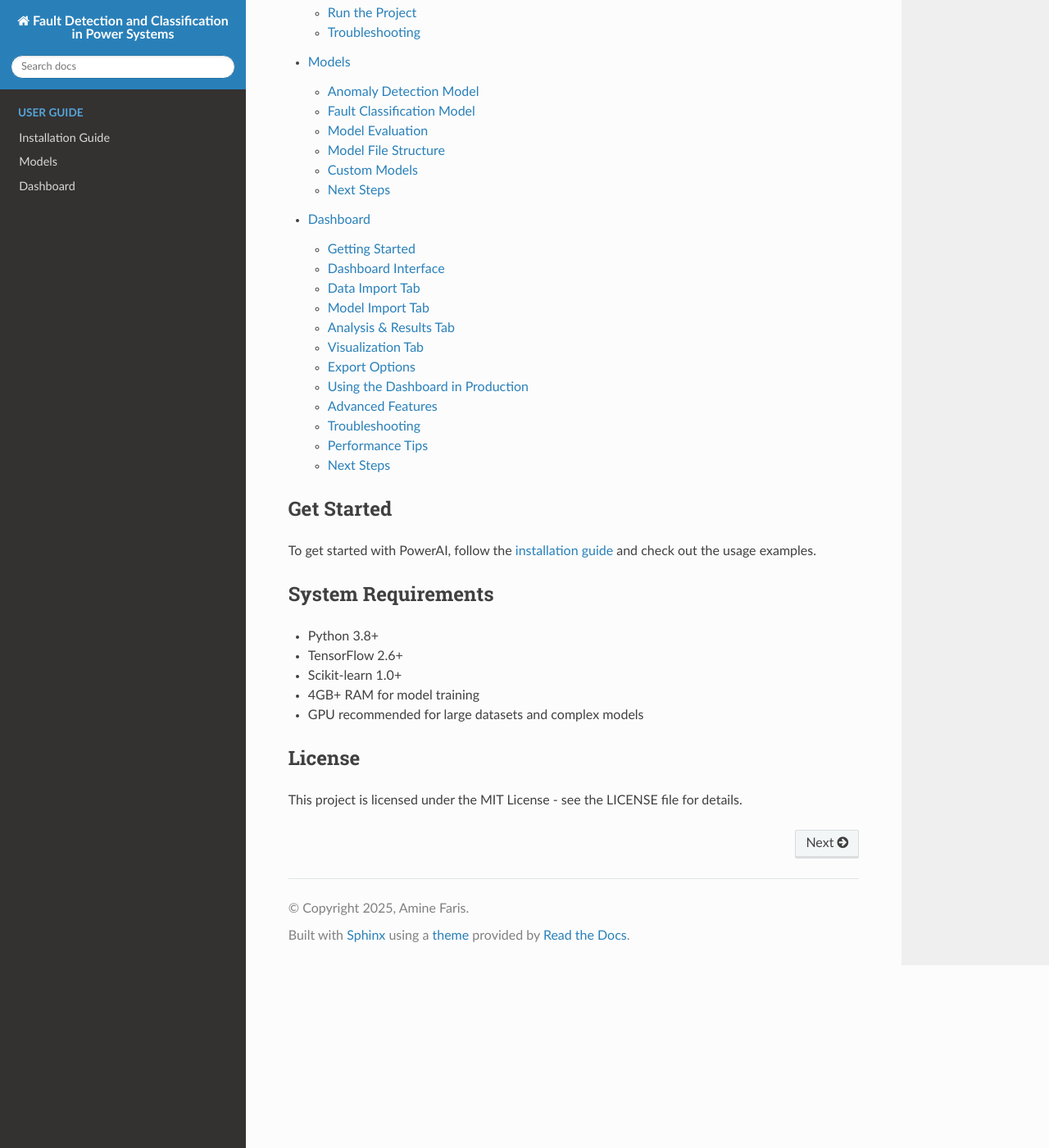
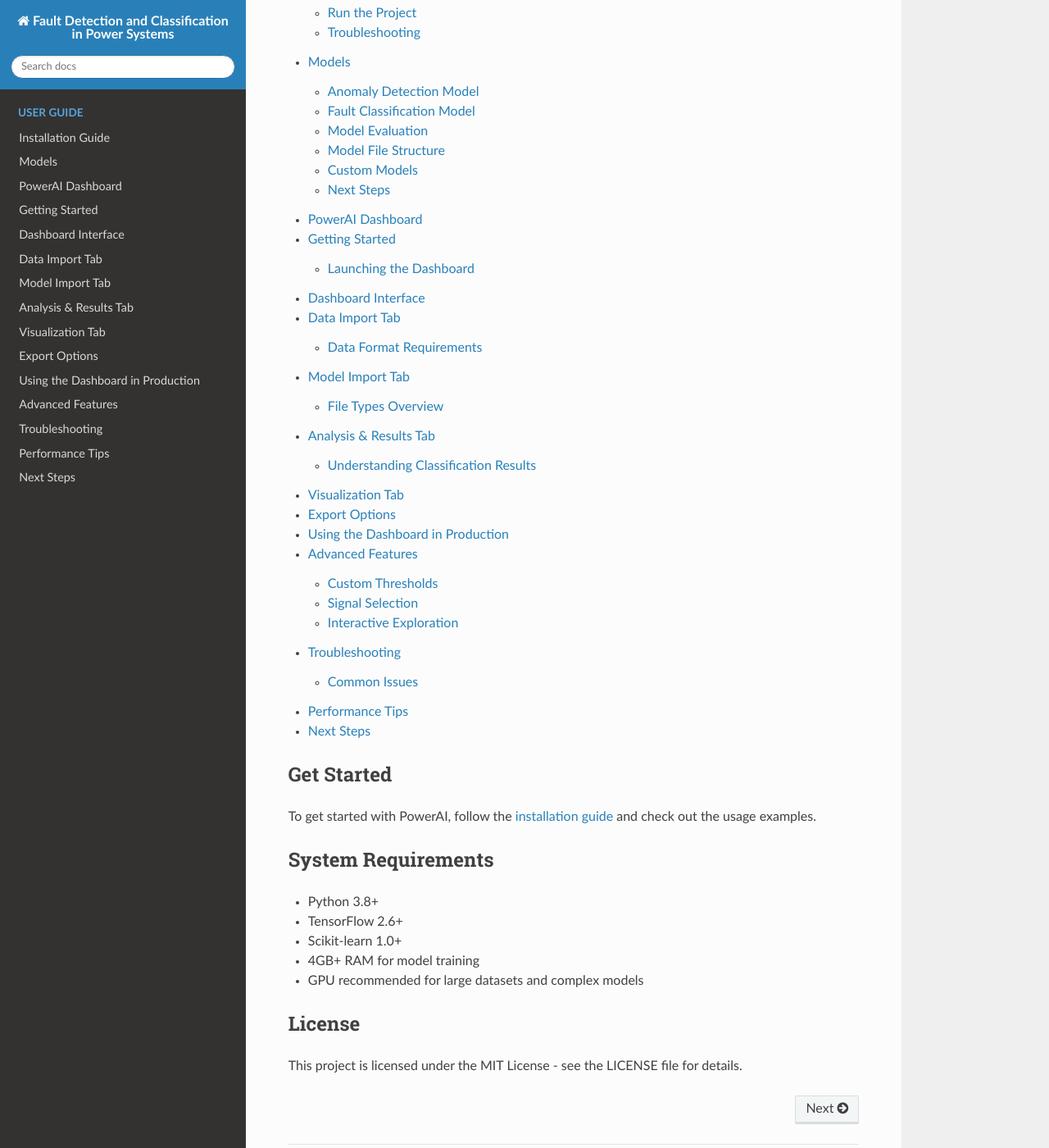
Before and after one commit to Amine-te/Fault-Detection-and-Classification-in-Power-Systems, a Sphinx documentation site: the page built from docs/source/index.rst, in a window 1280 px wide and 1400 px high, scrolled down 684 px. Shown: the whole window at 82% size. Built offline with Sphinx 7.4.7 and the Read the Docs theme 3.1.0, drawn with Linux system fonts in a browser that asks for light colours; pages that are not in the unit, such as notebooks, are missing from menus.

Commit message:
update dashboard.rst

```diff
--- a/docs/source/dashboard.rst
+++ b/docs/source/dashboard.rst
@@ -1,6 +1,5 @@
-==========
-Dashboard
-==========
+PowerAI Dashboard
+=================
 
 PowerAI includes an interactive Streamlit-based dashboard for visualizing power system data, detecting anomalies, and classifying faults. This document provides a comprehensive guide to using the dashboard effectively.
 
@@ -14,31 +13,33 @@
 ===============
 
 Launching the Dashboard
-------------------------
+-----------------------
 
-To launch the PowerAI dashboard:
-
-**Using the CLI:**
+To launch the PowerAI dashboard, run the following command in your terminal:
 
 .. code-block:: bash
 
-   powerai dashboard
+   python app.py
 
-**Or with Python:**
+Alternatively, you can use:
 
 .. code-block:: bash
 
-   python -m powerai.dashboard
+   streamlit run app.py
 
 The dashboard will start and be accessible at http://localhost:8501 in your web browser.
 
 **Command-line Options:**
 
+You can customize the dashboard launch by passing arguments when running the script, for example:
+
 .. code-block:: bash
 
-   powerai dashboard --port 8502       # Use a different port
-   powerai dashboard --theme dark      # Use dark theme
-   powerai dashboard --wide            # Use wide mode layout
+   python app.py -- --port 8502       # Use a different port
+   python app.py -- --theme dark      # Use dark theme
+   python app.py -- --wide            # Use wide mode layout
+
+(If your app supports CLI arguments, otherwise set these options inside the app.py as needed.)
 
 Dashboard Interface
 ===================
@@ -68,8 +69,8 @@
 - **View Data Preview**: Sample of the uploaded data
 - **Visualize Signals**: Interactive plots of voltage and current signals
 
-**Data Format Requirements**
-----------------------------
+Data Format Requirements
+------------------------
 
 Your CSV file should follow this format:
 
@@ -113,8 +114,8 @@
 
 - **Run Analysis**: Process data with the loaded models
 
-**File Types Overview**
------------------------
+File Types Overview
+-------------------
 
 .. list-table::
    :header-rows: 1
@@ -165,8 +166,8 @@
 - **Anomaly Timeline**:
   - Timeline visualization of all detected anomalies
 
-**Understanding Classification Results**
-----------------------------------------
+Understanding Classification Results
+------------------------------------
 
 The fault classification results include:
 
@@ -224,16 +225,16 @@
 Advanced Features
 =================
 
-**Custom Thresholds**
----------------------
+Custom Thresholds
+-----------------
 
 Fine-tune anomaly detection by adjusting the threshold percentile:
 
 - Higher values (e.g., 99th percentile): Fewer anomalies, higher confidence
 - Lower values (e.g., 90th percentile): More sensitive detection, potential false positives
 
-**Signal Selection**
---------------------
+Signal Selection
+----------------
 
 Select specific signals to focus your analysis:
 
@@ -241,8 +242,8 @@
 - Current signals (Ia, Ib, Ic) for current-related faults
 - Combined analysis for comprehensive detection
 
-**Interactive Exploration**
----------------------------
+Interactive Exploration
+-----------------------
 
 The dashboard supports interactive exploration:
 
@@ -254,7 +255,8 @@
 Troubleshooting
 ===============
 
-**Common Issues**
+Common Issues
+-------------
 
 - **Dashboard Not Loading**:
   - Check if Streamlit is installed correctly
```
